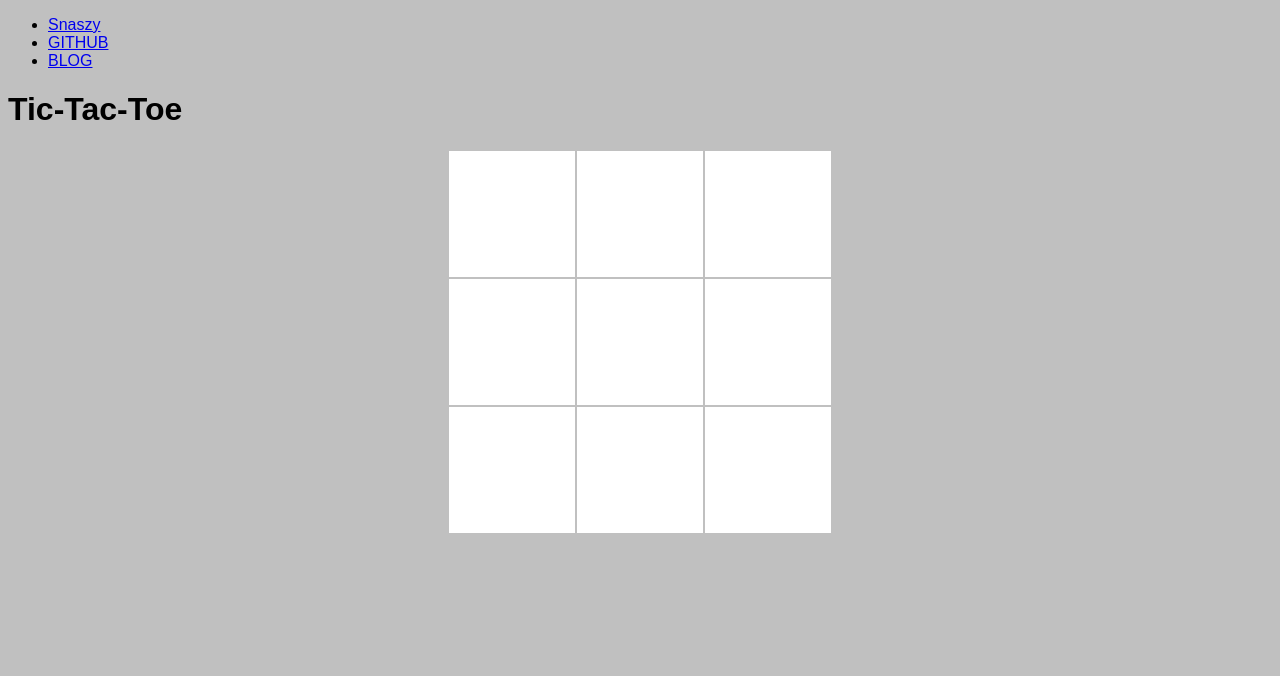
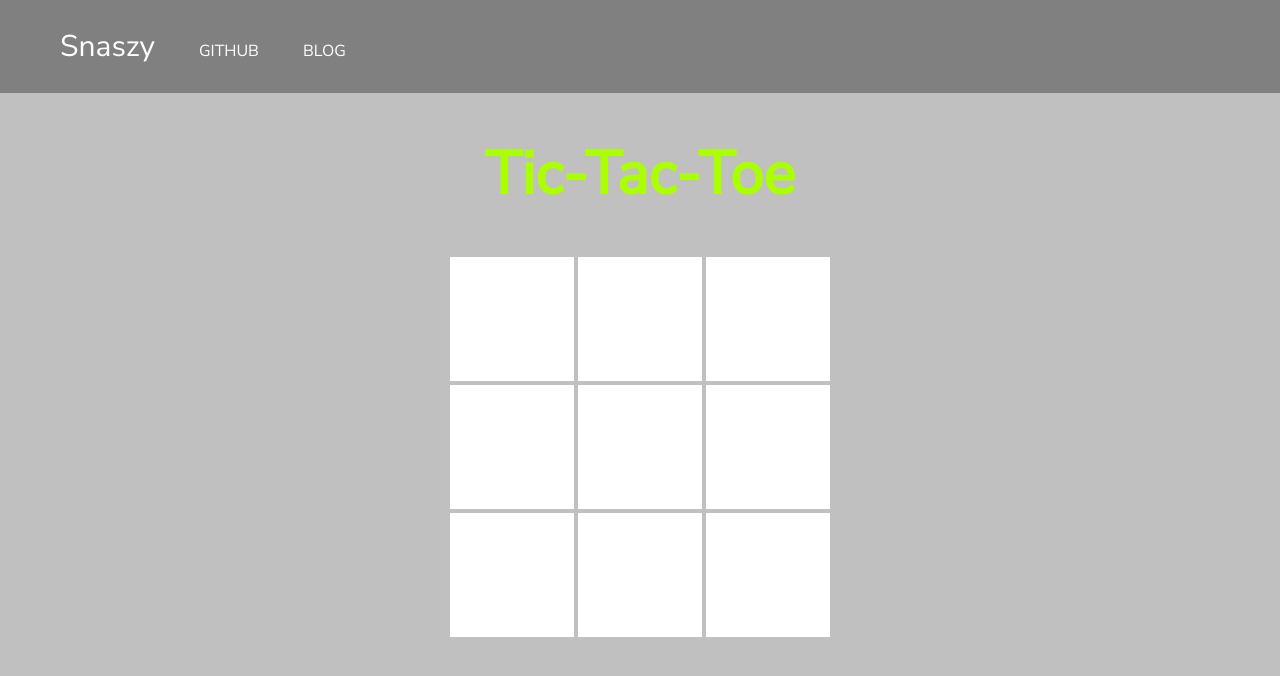
Before and after one commit to snaszy/TicTacToe, a plain HTML site: page index.html in a window 1280 px wide. Drawn offline with Linux system fonts and the light colour scheme.

Commit message:
Added some styling to css

```diff
--- a/index.html
+++ b/index.html
@@ -11,7 +11,7 @@
 <body>
     <nav>
         <ul>
-            <li><a href="https://github.com/snaszy" id="rluo">Snaszy</a></li>
+            <li><a href="https://github.com/snaszy" id="name">Snaszy</a></li>
             <li><a href="https://github.com/snaszy/TicTacToe">GITHUB</a></li>
             <li><a href="https://snaszy.github.io/the-four-color-word/">BLOG</a></li>
         </ul>
--- a/style.css
+++ b/style.css
@@ -1,9 +1,39 @@
+@import url('https://fonts.googleapis.com/css2?family=Nunito&family=Nunito+Sans&display=swap');
 *, *::before, *::after {
     box-sizing: border-box;
-    font-family:Arial, Helvetica, sans-serif;
+    font-family: 'Nunito Sans', Arial, Helvetica, sans-serif;
 }
 body {
     background-color: silver;
+    margin: 0;
+    padding: 0;
+}
+nav {
+    position: relative;
+    left: 0;
+    top: 0;
+    width: 100vw;
+    padding: 10px 10px 10px 0px;
+    background-color: rgb(128, 128, 128);
+}
+#name {
+    font-size: 30px;
+}
+ul li {
+    display: inline-block;
+    padding: 0px 20px;
+}
+a {
+    color: white;
+    text-decoration: none;
+}
+.title-container {
+    text-align: center;
+    font-size: 30px;
+}
+h1 {
+    font-family: 'Nunito Sans', Arial, Helvetica, sans-serif;
+    color: rgb(170, 255, 0);
 }
 .game-container {
     display: grid;
@@ -14,7 +44,13 @@ body {
 }
 .game-container > button {
     font-size: 8vw;
-    border: 1px solid silver;
+    border: 2px solid silver;
     outline: none;
     background-color: white;
+    line-height: 1em;
 }
+.game-container > button:hover {
+    background-color: rgb(170, 255, 0);
+    transform: scale(1.05);
+    color: white;
+}
```
